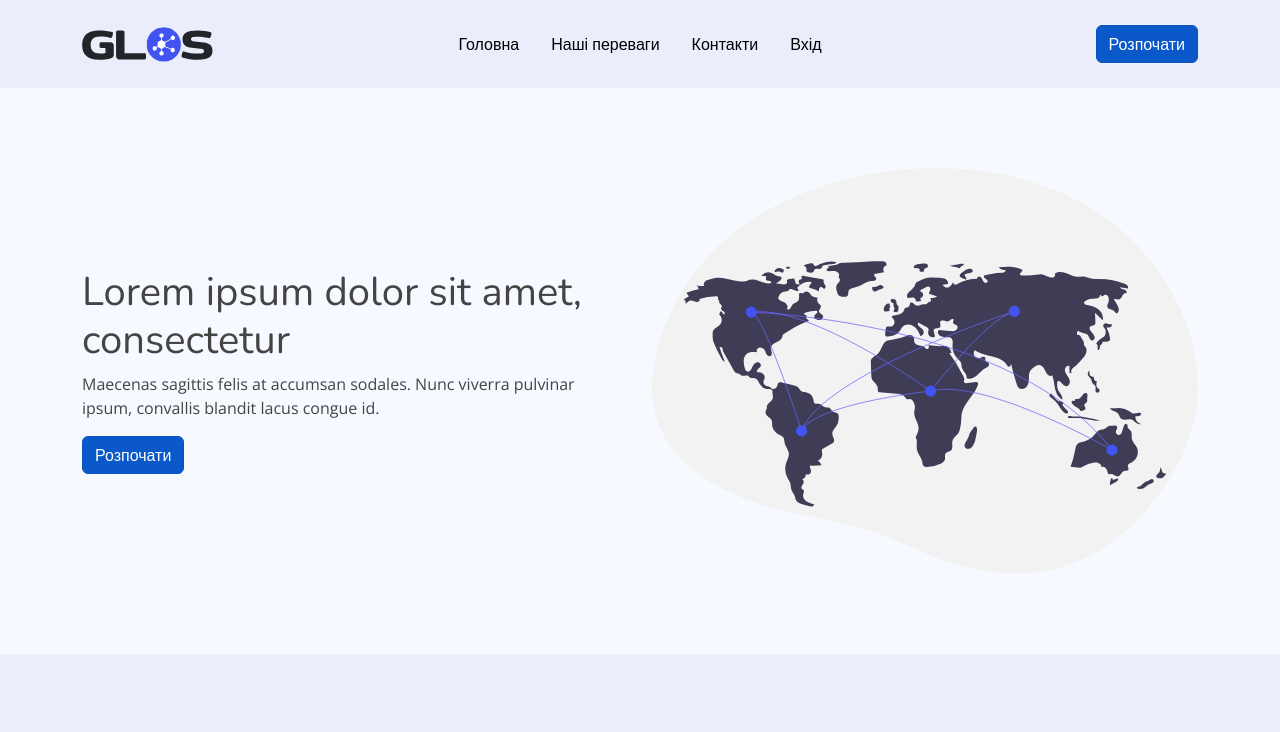
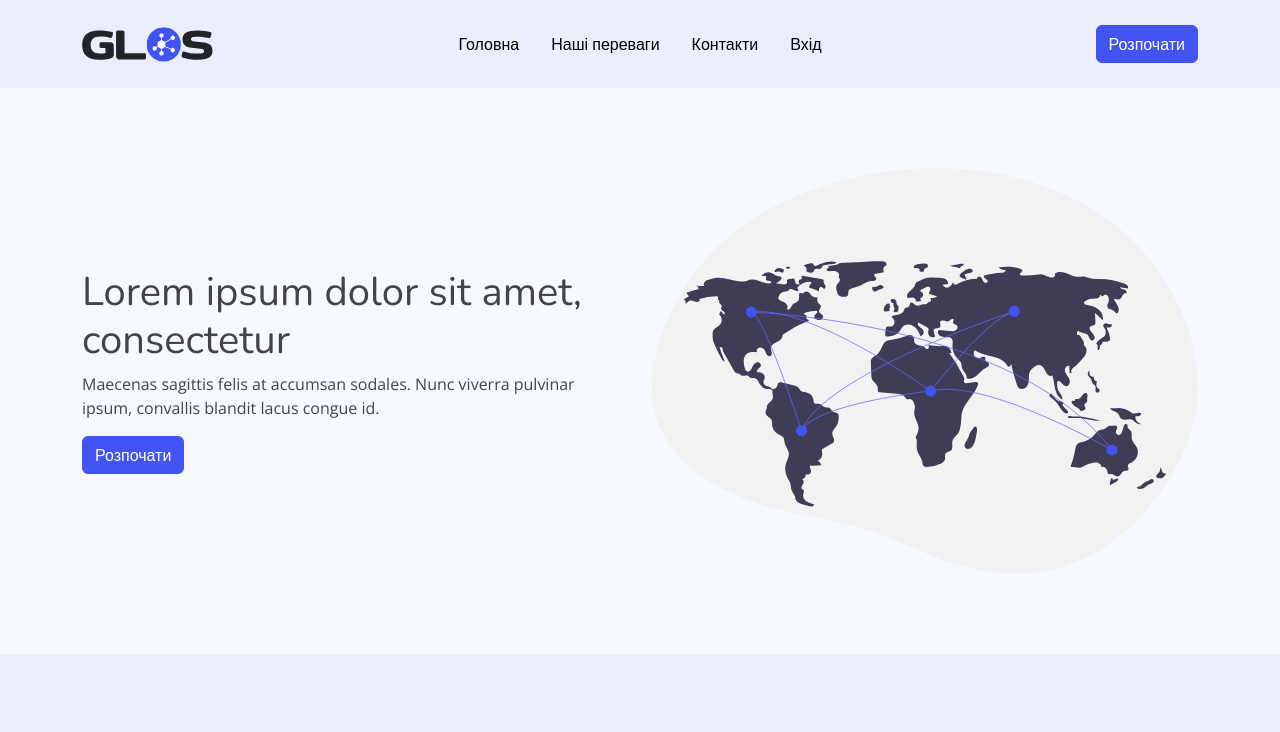
Before and after one commit to illiabazyliv/Glos-backend, a React (Create React App) app in the folder frontend/: page / in a window 1280 px wide. Shown: the top 732 px of the page. Built offline with nearby package versions, Linux system fonts and the light colour scheme.

Commit message:
changed primary color

```diff
--- a/frontend/src/assets/css/style.css
+++ b/frontend/src/assets/css/style.css
@@ -2,6 +2,7 @@
 
 :root {
     --accent-color: #4154f1;
+    --accent-dark-color: #3345e2;
     --accent-muted-color: #ebedfb;
     --accent-ultra-light-color: #f6f6fe;
 }
@@ -13,6 +14,26 @@
 .navbar .logo {
     height: 35px;
     width: auto;
+}
+
+/* Redefining colors */
+.btn-primary {
+    --bs-btn-color: #fff;
+    --bs-btn-bg: var(--accent-color);
+    --bs-btn-border-color: var(--accent-color);
+    --bs-btn-hover-color: #fff;
+    --bs-btn-hover-bg: var(--accent-dark-color);
+    --bs-btn-hover-border-color: var(--accent-dark-color);
+    --bs-btn-focus-shadow-rgb: 49, 132, 253;
+    --bs-btn-active-color: #fff;
+    /* --bs-btn-active-bg: #0a58ca; */
+    /* --bs-btn-active-border-color: #0a53be; */
+    --bs-btn-active-bg: var(--accent-color);
+    --bs-btn-active-border-color: var(--accent-color);
+    --bs-btn-active-shadow: inset 0 3px 5px rgba(0, 0, 0, 0.125);
+    --bs-btn-disabled-color: #fff;
+    --bs-btn-disabled-bg: var(--accent-color);
+    --bs-btn-disabled-border-color: var(--accent-color);
 }
 
 /* Home page styles */
@@ -30,6 +51,10 @@
     margin-top: -10px;
 }
 
+.swiper-pagination-bullet-active {
+    background: var(--accent-color) !important;
+}
+
 .feature {
     max-width: 400px;
     margin-left: auto;
@@ -43,6 +68,6 @@
     height: 64px;
     flex-shrink: 0;
     flex-grow: 0;
-    color: var(--accent-color);;
+    color: var(--accent-color);
     background: var(--accent-ultra-light-color);
 }
```
